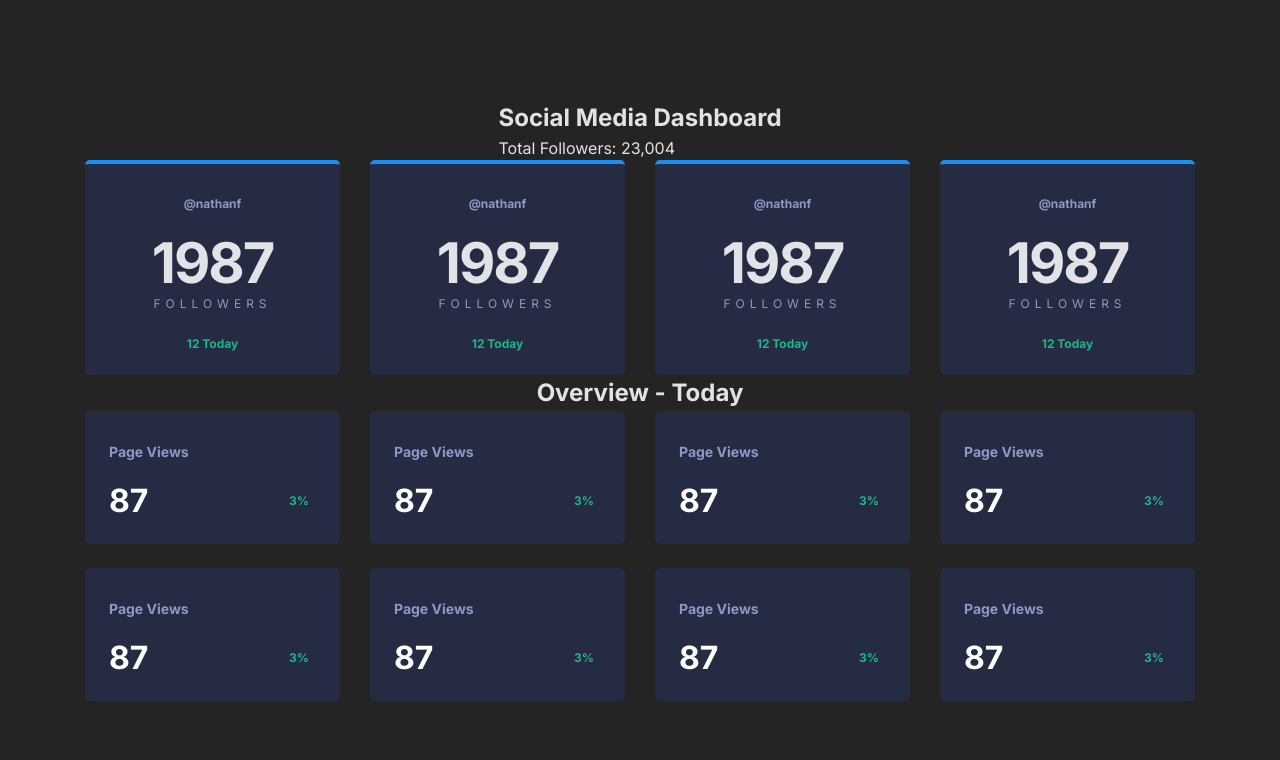
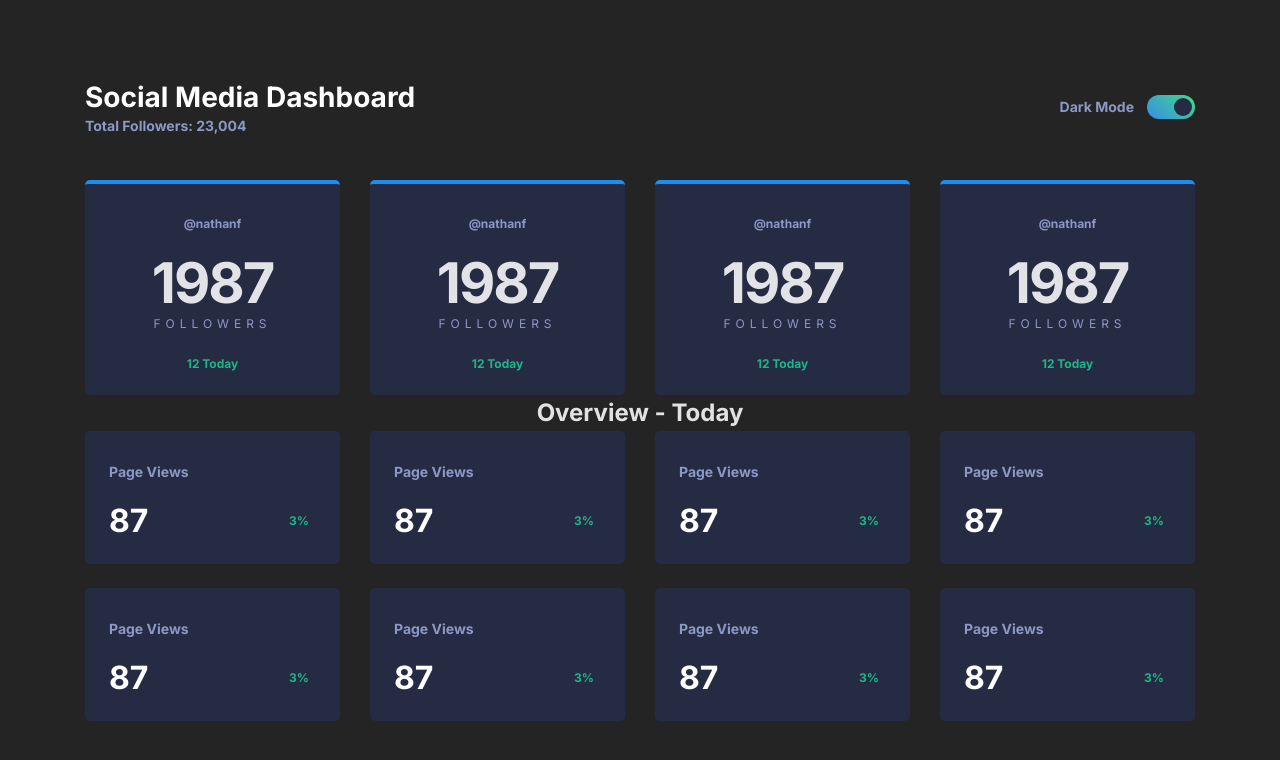
Before and after one commit to ostapyshyn/Social-media-dashboard-with-theme-switcher, a React (Vite) app: page / in a window 1280 px wide. Shown: the top 760 px of the page. Built offline with nearby package versions, Linux system fonts and the light colour scheme.

Commit message:
Finish header

```diff
--- a/src/components/Header/Header.module.scss
+++ b/src/components/Header/Header.module.scss
@@ -0,0 +1,28 @@
+.header {
+  display: flex;
+  align-items: center;
+  justify-content: space-between;
+  width: 100%;
+  margin-bottom: 46px;
+  max-width: 1110px;
+  .title {
+    font-weight: 700;
+    font-size: 28px;
+    line-height: 34px;
+    text-align: center;
+    color: #ffffff;
+    margin-bottom: 3px;
+  }
+  .switcher {
+    display: flex;
+    align-items: center;
+    gap: 13px;
+  }
+  .subtitle,
+  .darkMode {
+    font-weight: 700;
+    font-size: 14px;
+    line-height: 17px;
+    color: #8c98c6;
+  }
+}
--- a/src/components/Header/Header.tsx
+++ b/src/components/Header/Header.tsx
@@ -1,10 +1,19 @@
+import { useState } from 'react'
+import ToggleSwitch from '../ToggleSwitch'
 import styles from './Header.module.scss'
 
 const Header = () => {
+  const [isToggled, setIsToggled] = useState(true)
   return (
-    <section>
-      <h1>Social Media Dashboard</h1>
-      <p>Total Followers: 23,004</p>
+    <section className={styles.header}>
+      <div>
+        <h1 className={styles.title}>Social Media Dashboard</h1>
+        <p className={styles.subtitle}>Total Followers: 23,004</p>
+      </div>
+      <div className={styles.switcher}>
+        <p className={styles.darkMode}>Dark Mode</p>
+        <ToggleSwitch onChange={setIsToggled} value={isToggled} />
+      </div>
     </section>
   )
 }
--- /dev/null
+++ b/src/components/ToggleSwitch/ToggleSwitch.module.scss
@@ -0,0 +1,47 @@
+@import '../../index.scss';
+
+.toggleSwitch {
+  position: relative;
+  display: inline-block;
+  width: 48px;
+  height: 24px;
+
+  transition: 0.3s;
+  &:hover {
+    opacity: 0.5;
+  }
+  margin-right: 0px;
+}
+
+.toggleSwitch input[type='checkbox'] {
+  display: none;
+}
+.toggleSwitch .switch {
+  position: absolute;
+  cursor: pointer;
+  background: linear-gradient(225deg, #40db82 0%, #388fe7 98.02%);
+  border-radius: 12px;
+  top: 0;
+  right: 0;
+  bottom: 0;
+  left: 0;
+  transition: background-color 0.2s ease;
+}
+.toggleSwitch .switch::before {
+  position: absolute;
+  content: '';
+  left: 3px;
+  top: 3px;
+  width: 18px;
+  height: 18px;
+  background: #252b42;
+  border-radius: 50%;
+  transition: transform 0.3s ease;
+}
+.toggleSwitch input[type='checkbox']:checked + .switch::before {
+  transform: translateX(24px);
+  background: #252b42;
+}
+.toggleSwitch input[type='checkbox']:checked + .switch {
+  background: linear-gradient(225deg, #40db82 0%, #388fe7 98.02%);
+}
--- /dev/null
+++ b/src/components/ToggleSwitch/ToggleSwitch.tsx
@@ -0,0 +1,17 @@
+import styles from './ToggleSwitch.module.scss'
+
+interface Props {
+  value: boolean
+  onChange: (id: boolean) => void
+}
+function ToggleSwitch({ onChange, value }: Props) {
+  const onToggled = () => onChange(!value)
+
+  return (
+    <label className={styles.toggleSwitch}>
+      <input type="checkbox" checked={value} onChange={onToggled} />
+      <span className={styles.switch} />
+    </label>
+  )
+}
+export default ToggleSwitch
--- /dev/null
+++ b/src/components/ToggleSwitch/index.ts
@@ -0,0 +1,2 @@
+import ToggleSwitch from './ToggleSwitch'
+export default ToggleSwitch
```
